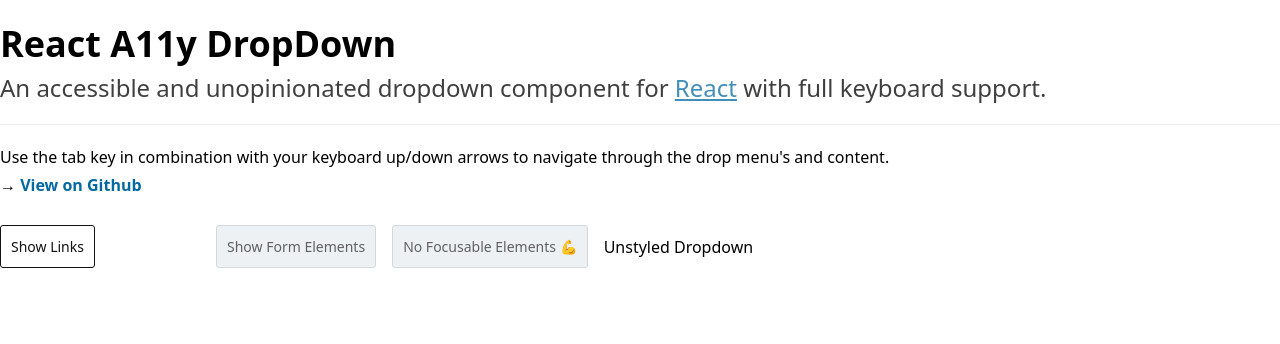
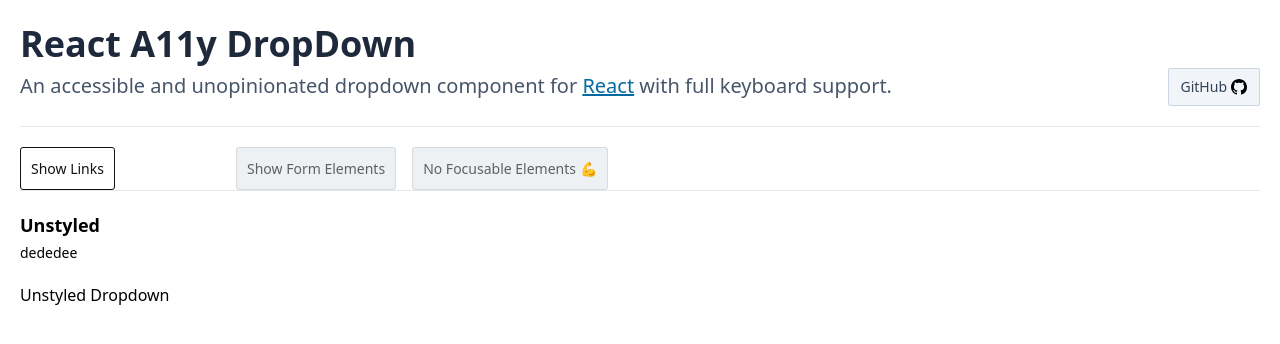
Before and after one commit to dcooney/react-a11y-dropdown, a React (Create React App) app: page / in a window 1280 px wide. Shown: the top 344 px of the page. Built offline with nearby package versions, Linux system fonts and the light colour scheme.

Commit message:
Updated readme and component props.

```diff
--- a/src/App.js
+++ b/src/App.js
@@ -13,7 +13,7 @@ export default function App() {
    }
 
    return (
-      <div className="container mx-auto">
+      <div className="container mx-auto px-5">
          <Intro />
          <div className="flex flex-nowrap items-center gap-4 self-start text-md">
             <DropDown
@@ -53,6 +53,12 @@ export default function App() {
             <DropDown label={`No Focusable Elements <span>💪</span>`}>
                <MenuThree />
             </DropDown>
+         </div>
+
+         <hr />
+         <div className="py-5">
+            <h3 className="text-lg font-bold mb-1">Unstyled</h3>
+            <p className="text-sm mb-5">dededee</p>
             <DropDown label="Unstyled Dropdown" useStyles={false}>
                <MenuOne />
             </DropDown>
--- a/src/lib/components/DropDown/defaults.js
+++ b/src/lib/components/DropDown/defaults.js
@@ -19,7 +19,6 @@ module.exports = {
    dropdown: {
       background: '#fff',
       border: '1px solid #d6d9dc',
-      borderColor: '#d6d9dc',
       borderRadius: '3px',
       boxShadow: '0 10px 20px rgba(88, 92, 95, 0.1)',
       display: 'block',
--- a/src/pages/home/Intro.js
+++ b/src/pages/home/Intro.js
@@ -1,8 +1,11 @@
 export default function Intro() {
    return (
-      <>
-         <h1 className="text-4xl font-black mb-2 pt-6">React A11y DropDown</h1>
-         <h2 className="text-2xl font-thin opacity-75 pb-5 border-b mb-5">
+      <div className="text-slate-800">
+         <h1 className="text-3xl sm:text-4xl font-black mb-2 pt-6">
+            React A11y DropDown
+         </h1>
+         <div className="block sm:flex justify-between gap-2 pb-5 border-b mb-5">
+            <h2 className="text-slate-600	text-xl font-light pr-2 mb-4 sm:mb-0">
                An accessible and unopinionated dropdown component for{' '}
                <a
                   href="https://www.reactjs.org"
@@ -12,18 +15,28 @@ export default function Intro() {
                </a>{' '}
                with full keyboard support.
             </h2>
-         <p className="font-normal mb-6">
-            Use the tab key in combination with your keyboard up/down arrows to
-            navigate through the drop menu's and content.
-            <br />
-            &rarr;{' '}
             <a
+               className="self-start inline-block sm:flex gap-1 items-center text-sm text-slate-700 rounded-sm bg-slate-100 border border-slate-300 hover:border-slate-400 px-3 py-2 -mt-1"
                href="https://github.com/dcooney/react-a11y-dropdown"
-               className="font-semibold text-sky-700 hover:underline inline-block py-1"
+               target="_blank"
             >
-               View on Github
+               <span className="flex gap-1 items-center">
+                  GitHub
+                  <svg
+                     version="1.1"
+                     width="16"
+                     height="16"
+                     viewBox="0 0 16 16"
+                     aria-hidden="true"
+                  >
+                     <path
+                        fillRule="evenodd"
+                        d="M8 0C3.58 0 0 3.58 0 8c0 3.54 2.29 6.53 5.47 7.59.4.07.55-.17.55-.38 0-.19-.01-.82-.01-1.49-2.01.37-2.53-.49-2.69-.94-.09-.23-.48-.94-.82-1.13-.28-.15-.68-.52-.01-.53.63-.01 1.08.58 1.23.82.72 1.21 1.87.87 2.33.66.07-.52.28-.87.51-1.07-1.78-.2-3.64-.89-3.64-3.95 0-.87.31-1.59.82-2.15-.08-.2-.36-1.02.08-2.12 0 0 .67-.21 2.2.82.64-.18 1.32-.27 2-.27.68 0 1.36.09 2 .27 1.53-1.04 2.2-.82 2.2-.82.44 1.1.16 1.92.08 2.12.51.56.82 1.27.82 2.15 0 3.07-1.87 3.75-3.65 3.95.29.25.54.73.54 1.48 0 1.07-.01 1.93-.01 2.2 0 .21.15.46.55.38A8.013 8.013 0 0 0 16 8c0-4.42-3.58-8-8-8z"
+                     ></path>
+                  </svg>
+               </span>
             </a>
-         </p>
-      </>
+         </div>
+      </div>
    )
 }
```
Also changed, not shown: 2 other files (tests, documents, lock files or other folders). Lines whose indentation alone changed are shown as unchanged.
